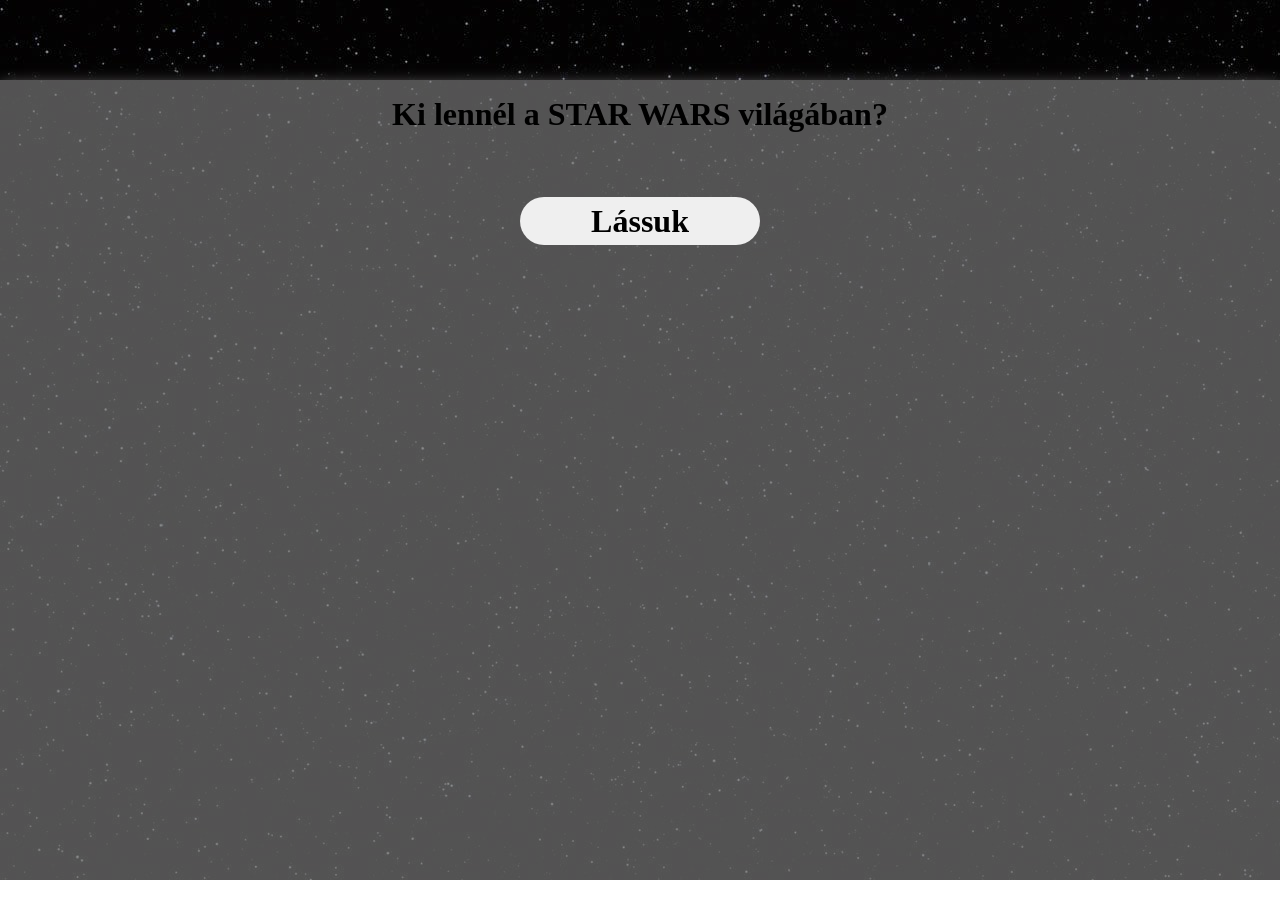
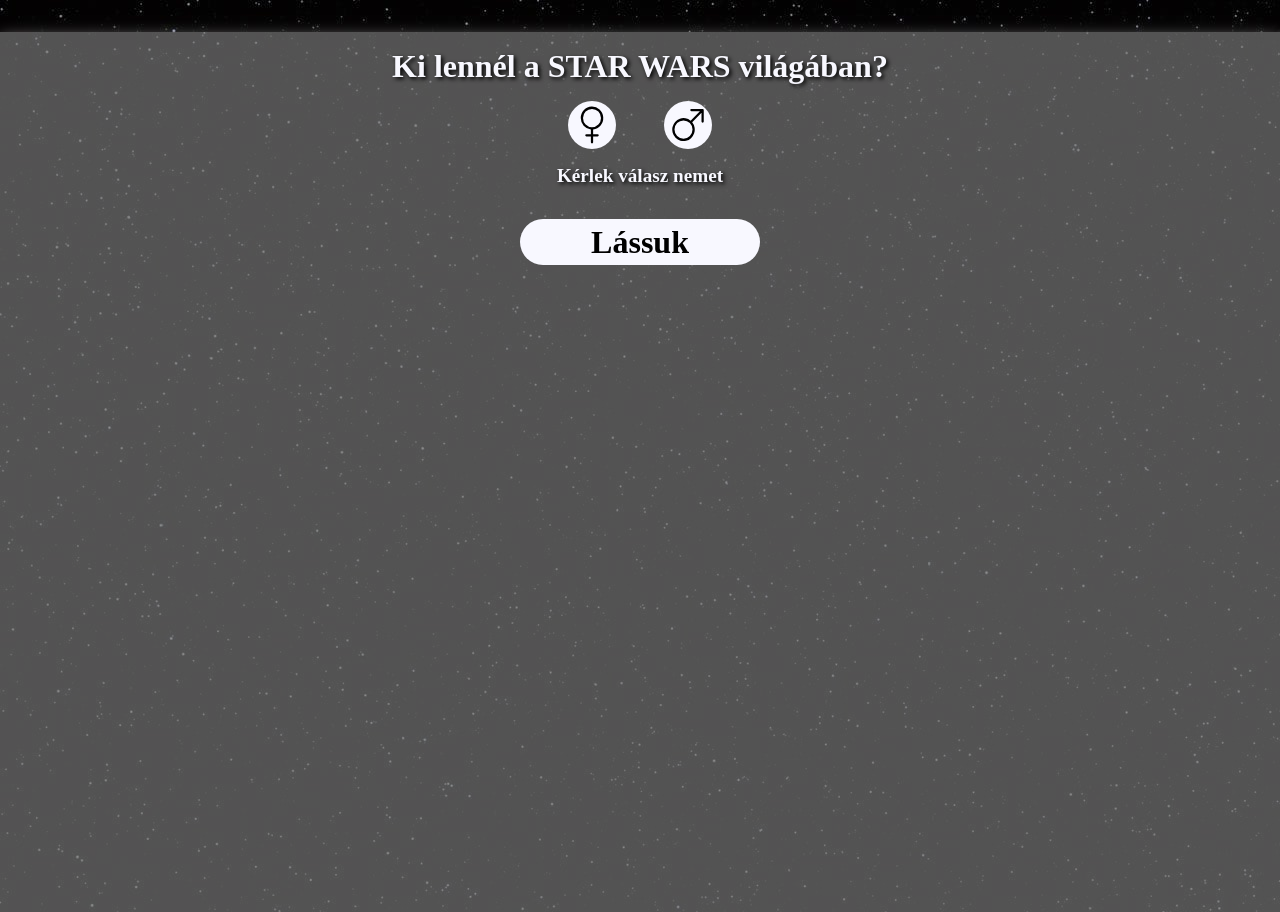
Before and after one commit to mrkocka/random_image, a plain HTML site: page index.html in a window 1280 px wide. Before the commit the page ends 880 px from the top, so only its background shows below. Drawn offline with Linux system fonts and the light colour scheme; a web font is replaced by a local one.

Commit message:
2.0 első mentése_11.26

```diff
--- a/css/style.css
+++ b/css/style.css
@@ -3,32 +3,88 @@
   padding: 0;
   box-sizing: border-box;
   font-family: "Coustard", serif;
+  color: ghostwhite;
+  text-shadow: 2px 2px 4px black;
 }
 
 body {
   background-image: url(../img/background-stars-desktop_00cbf8a9.jpeg);
 }
 
+/*----------------------------------Container----------------------------------------------------*/
+
 .container {
   width: 80rem;
-  height: 50rem;
+  height: 55rem;
   padding: 1rem;
   background-color: rgba(128, 128, 128, 0.644);
   box-shadow: rgba(255, 255, 255, 0.521) 0px 5px 15px;
-  margin: 5rem auto 0 auto;
+  margin: 2rem auto 0 auto;
   display: flex;
   flex-direction: column;
   align-items: center;
-  gap: 2rem;
+  gap: 1rem;
 }
+
+.button-style {
+  border-radius: 25px;
+  border: none;
+  font-weight: bold;
+  background-color: ghostwhite;
+}
+
+/*----------------------------------Gender-Container----------------------------------------------------*/
+
+.gender-container {
+  display: flex;
+  flex-direction: column;
+  justify-content: center;
+  gap: 1rem;
+}
+
+.button-area {
+  display: flex;
+  gap: 3rem;
+  justify-content: center;
+}
+
+[type="checkbox"] {
+  display: none;
+}
+
+.gen-button {
+  width: 3rem;
+  height: 3rem;
+  display: flex;
+  justify-content: center;
+  align-self: center;
+  cursor: pointer;
+}
+
+.gen-button:hover {
+  outline: 4px solid black;
+}
+
+.gen-button-margin {
+  outline: 4px solid black;
+}
+
+.gen-button img {
+  width: 2.3rem;
+}
+
+.gender-container h2 {
+  font-size: 1.2rem;
+}
+
+/*----------------------------------Middle Button----------------------------------------------------*/
 
 button {
   width: 15rem;
   height: 3rem;
   font-size: 2rem;
-  border-radius: 25px;
-  border: none;
-  font-weight: bold;
+  color: black;
+  text-shadow: none;
 }
 
 button:hover {
@@ -38,6 +94,8 @@
   cursor: pointer;
   transition: background-color 2s;
 }
+
+/*----------------------------------Character ----------------------------------------------------*/
 
 .image-box {
   width: 90%;
@@ -54,12 +112,12 @@
 }
 
 .image-box img {
-  width: 340px;
+  width: 230px;
   border-radius: 20px;
 }
 
 .image-box p {
-  font-size: 3rem;
+  font-size: 2rem;
   font-weight: bold;
   color: white;
   text-shadow: 2px 2px 3px black;
--- a/index.html
+++ b/index.html
@@ -16,9 +16,28 @@
   <body>
     <section class="container">
       <h1>Ki lennél a STAR WARS világában?</h1>
+      <div class="gender-container">
+        <div class="button-area">
+          <label for="female">
+            <div class="button-style gen-button">
+              <img src="./img/button/gender-female.svg" alt="férfiszimbolum" />
+            </div>
+            <input type="checkbox" name="" id="female" />
+          </label>
+          <label for="male">
+            <div class="button-style gen-button">
+              <img src="./img/button/gender-male.svg" alt="nőiszimbolum" />
+            </div>
+            <input type="checkbox" name="" id="male" />
+          </label>
+        </div>
+        <h2>Kérlek válasz nemet</h2>
+      </div>
       <div class="gander"></div>
-      <button id="button">Lássuk</button>
-      <div id="js-image-box" class="image-box"></div>
+      <button id="button" class="button-style">Lássuk</button>
+      <div id="js-image-box" class="image-box">
+
+      </div>
     </section>
 
     <script src="./js/main.js"></script>
--- a/js/main.js
+++ b/js/main.js
@@ -2,6 +2,8 @@
   {
     name: "Darth Sidius",
     picture: "darth-sidius.webp",
+    order: "test data",
+    species: "test data",
   },
 
   {
@@ -41,5 +43,7 @@
   box.innerHTML = `
   <img src="./img/${proba.picture}">
   <p>${proba.name}</p>
+  <p>${proba.order}</p>
+  <p>${proba.species}</p>
   `;
 }
```
Also changed, not shown: img/button/gender-female.svg (added), img/button/gender-male.svg (added).
